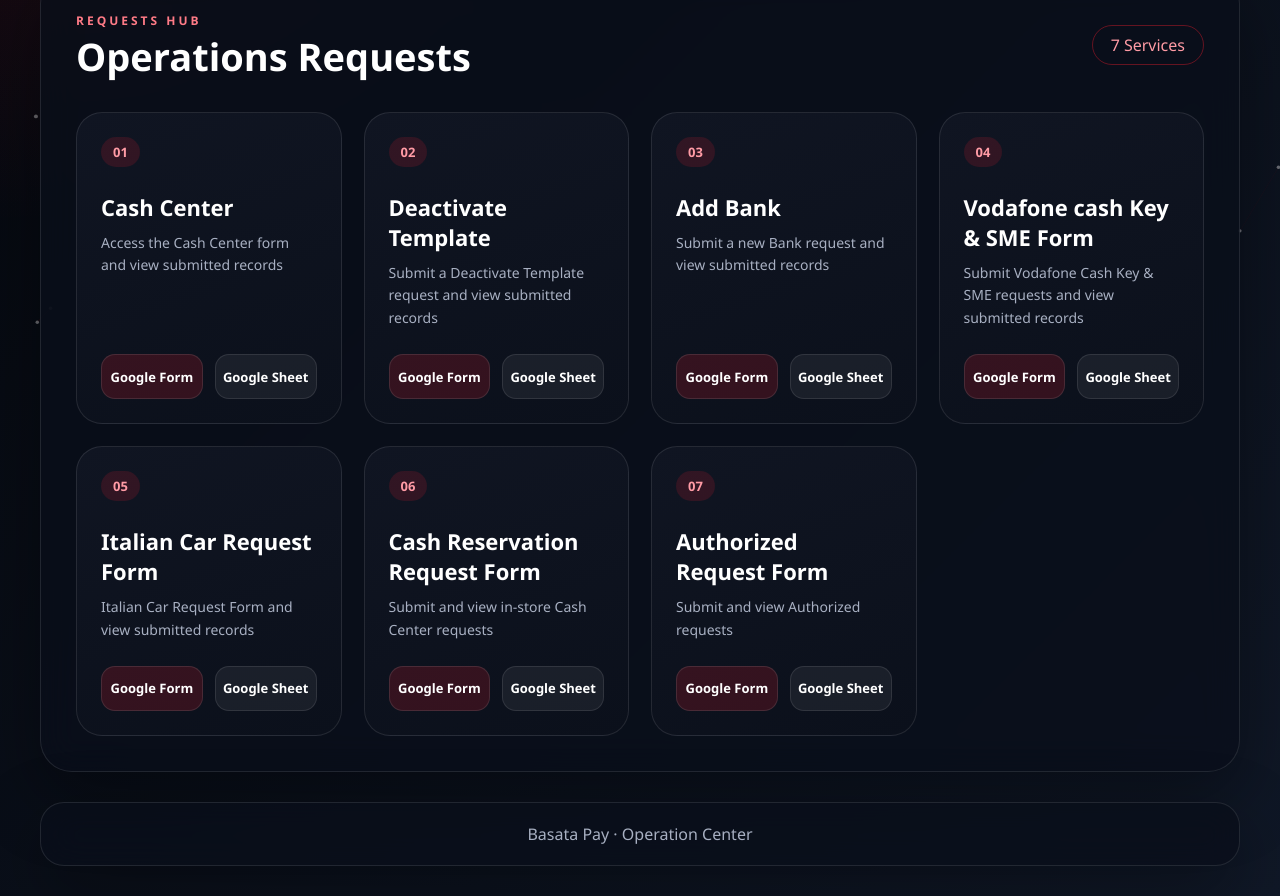
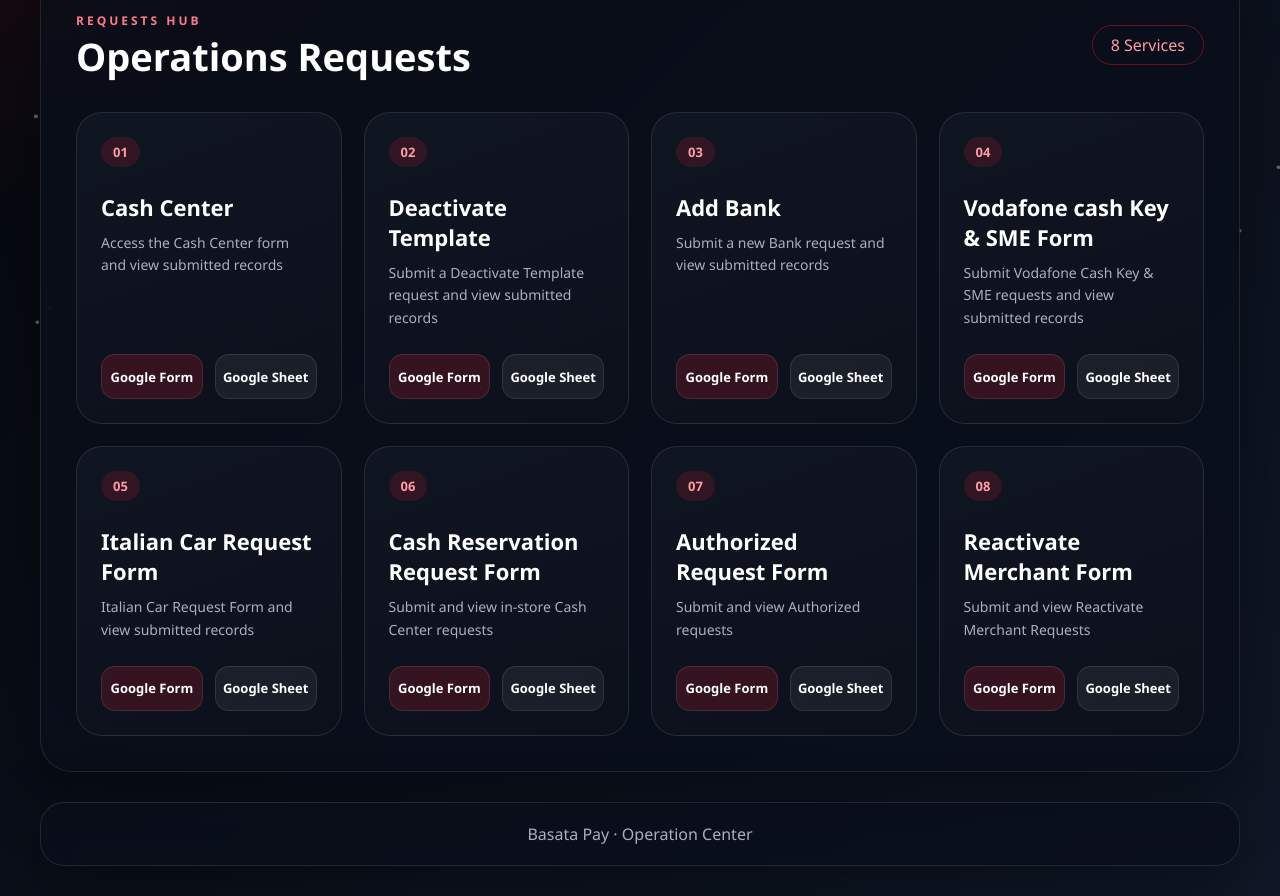
Before and after one commit to bdopss/BD, a plain HTML site: page index.html in a window 1280 px wide. Shown: the part 418-1314 px from the top of the page. Drawn offline with Linux system fonts and the light colour scheme.

Commit message:
Update index.html

```diff
--- a/index.html
+++ b/index.html
@@ -116,6 +116,16 @@
           </div>
         </article>
 
+        <article class="service-card" data-title="Cash Center in Store Request Form" data-form-url="https://docs.google.com/forms/d/e/1FAIpQLSfSDGI79B6L2gMX4R5uBFWyW12_v3fL730sDfFidvKiHFhf7Q/viewform?usp=publish-editor">
+          <div class="service-top"><span class="service-number">08</span></div>
+          <h3>Reactivate Merchant Form</h3>
+          <p>Submit and view Reactivate Merchant Requests</p>
+          <div class="service-actions">
+            <a class="action-btn form-btn" target="_blank" rel="noopener noreferrer" href="https://docs.google.com/forms/d/e/1FAIpQLSet2gpGSz5Yzk7j3pgOqUS61ecJ3Pk6IK7hDkbaa1BATD3LUA/viewform?usp=header"><span>Google Form</span></a>
+            <a class="action-btn sheet-btn" target="_blank" rel="noopener noreferrer" href="https://docs.google.com/spreadsheets/d/1WZ-2wqpe-v7Aa5rhN5dnTp8jEluFnWgGArs1XRnQSXs/edit?resourcekey=&gid=797979034#gid=797979034"><span>Google Sheet</span></a>
+          </div>
+        </article>
+
 
     </section>
 
```
